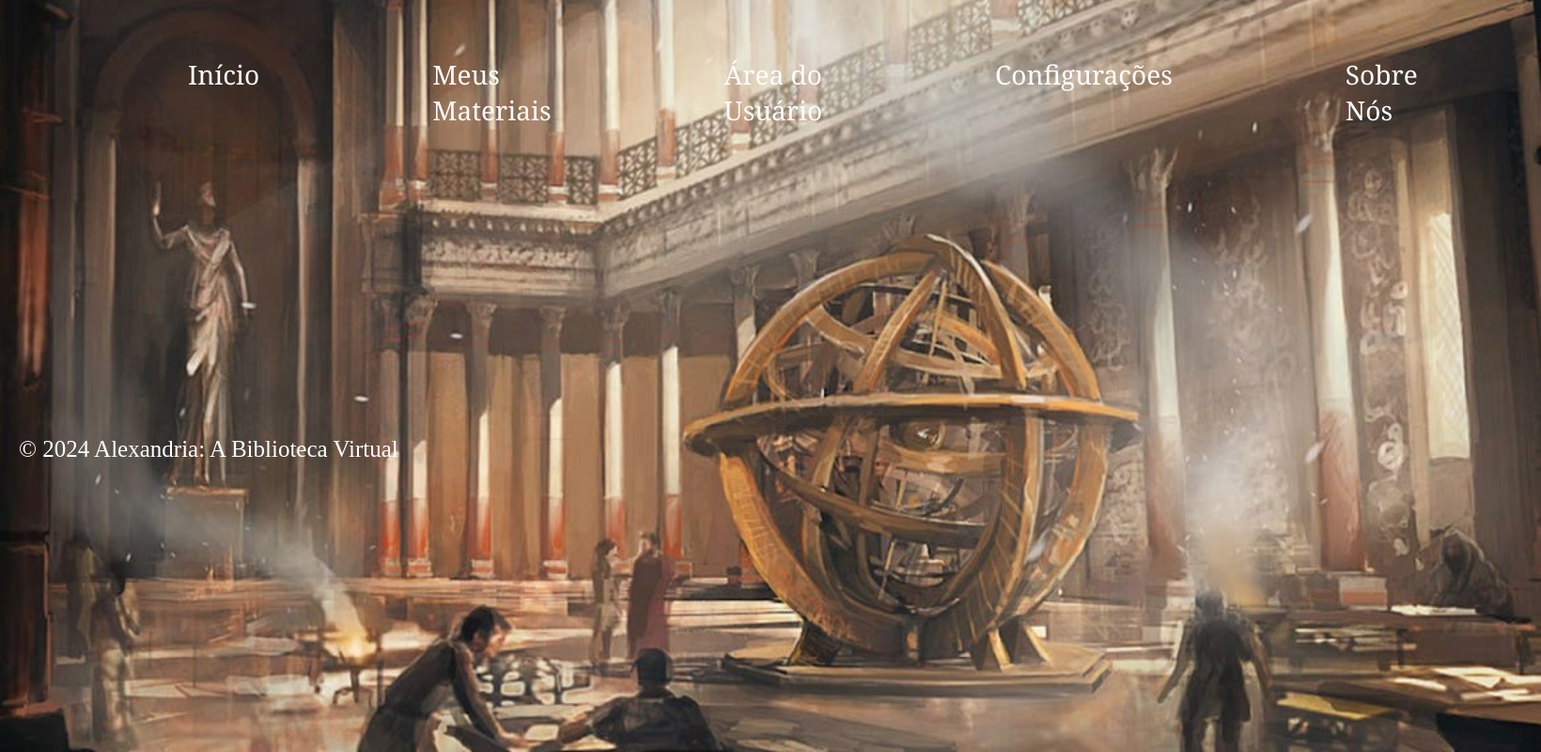
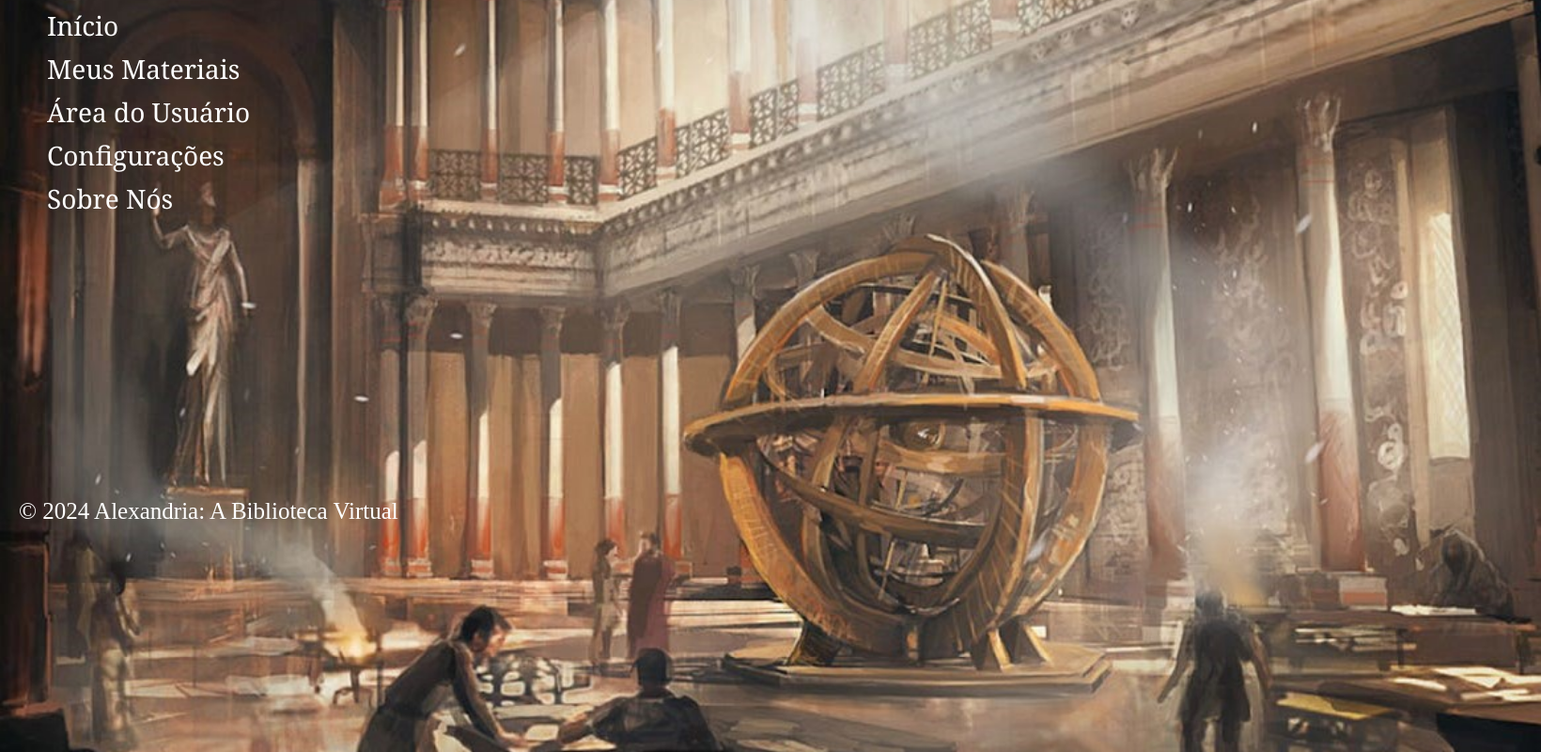
Before and after one commit to luanatslima/Alexandria_BibliotecaVirtual, a Django app: template app/templates/base.html in a window 1640 px wide. Shown: the whole page at 94% size. Run offline with Django 5.2, Linux system fonts and the light colour scheme; the template is opened without the code that fills it, so the values that code supplies are empty.

Commit message:
Novas alterações

```diff
--- a/app/static/styles.css
+++ b/app/static/styles.css
@@ -1,4 +1,4 @@
-nav, ul, li, a{
+body nav a{
     font-size: 28px;
     font-family: Georgia;
     text-shadow: 5px;
@@ -10,7 +10,7 @@
     color: white;
 }
 
-footer{
+body footer{
     font-size: 25px;
     color: white;
     padding-left: 20px;
--- a/app/templates/base.html
+++ b/app/templates/base.html
@@ -10,30 +10,16 @@
 
 <body>
     <nav>
-        <ul>
-            <li>
         <a href="{% url 'index' %}">Início</a>
-            </li>
-            <li>
         <a href="{% url 'meus_materiais' %}">Meus Materiais</a>
-            </li>
-            <li>
         <a href="{% url 'area_do_usuario' %}">Área do Usuário</a>
-            </li>
-            <li>
         <a  href="{% url 'configuracoes' %}">Configurações</a>
-            </li>
-            <li>
         <a href="{% url 'sobre_nos' %}">Sobre Nós</a>
-            </li>
-        </ul>
-
     </nav>
-
+    <header>
     {% block content %}
     {% endblock %}
-</body>
-
+    </header>
 
     <style>
         body {
@@ -44,6 +30,8 @@
     <footer>
         <p>&copy; 2024 Alexandria: A Biblioteca Virtual</p>
     </footer>
+</body>
+
 <script src="layout/scripts/jquery.min.js"></script>
 <script src="layout/scripts/jquery.backtotop.js"></script>
 <script src="layout/scripts/jquery.mobilemenu.js"></script>
```
Lines whose indentation alone changed are shown as unchanged.
